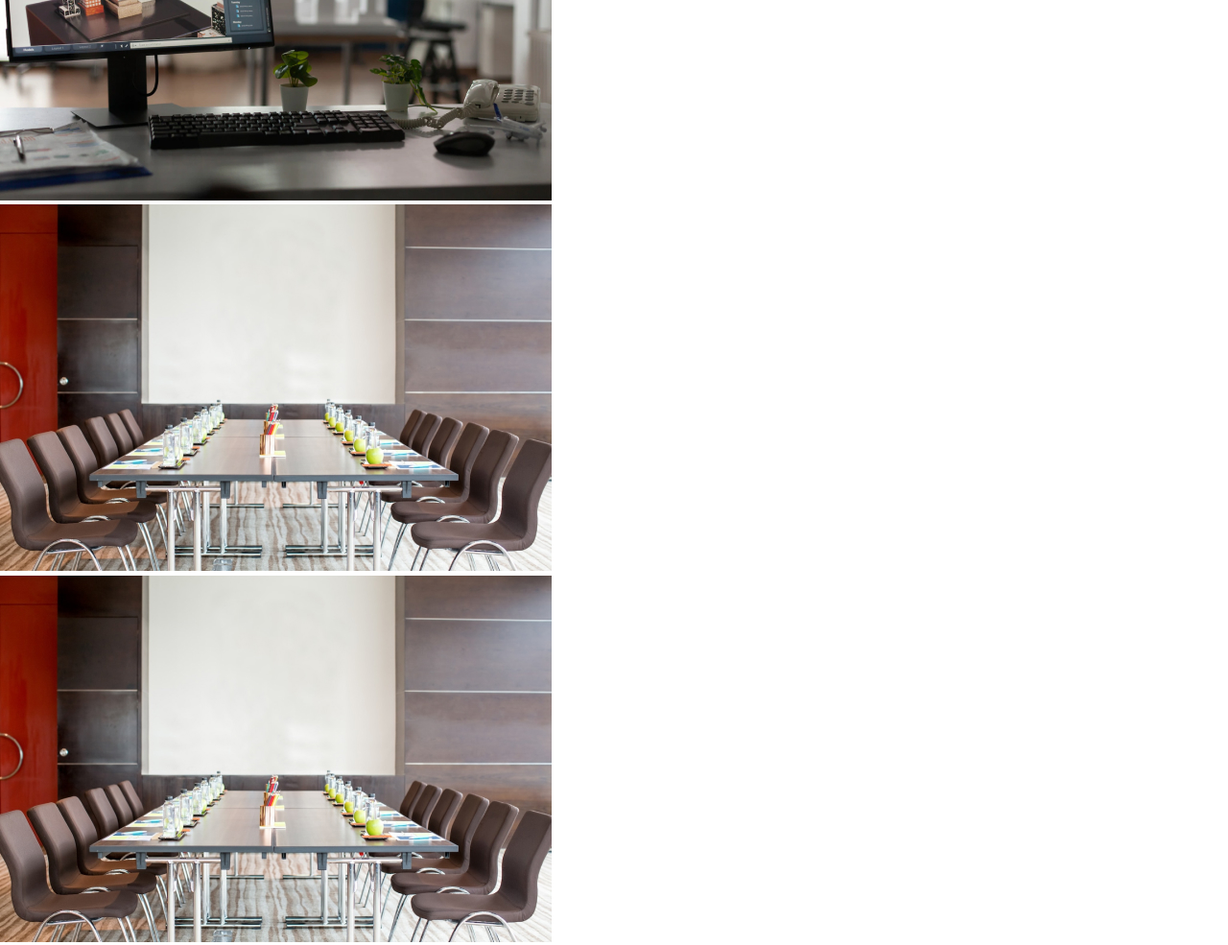
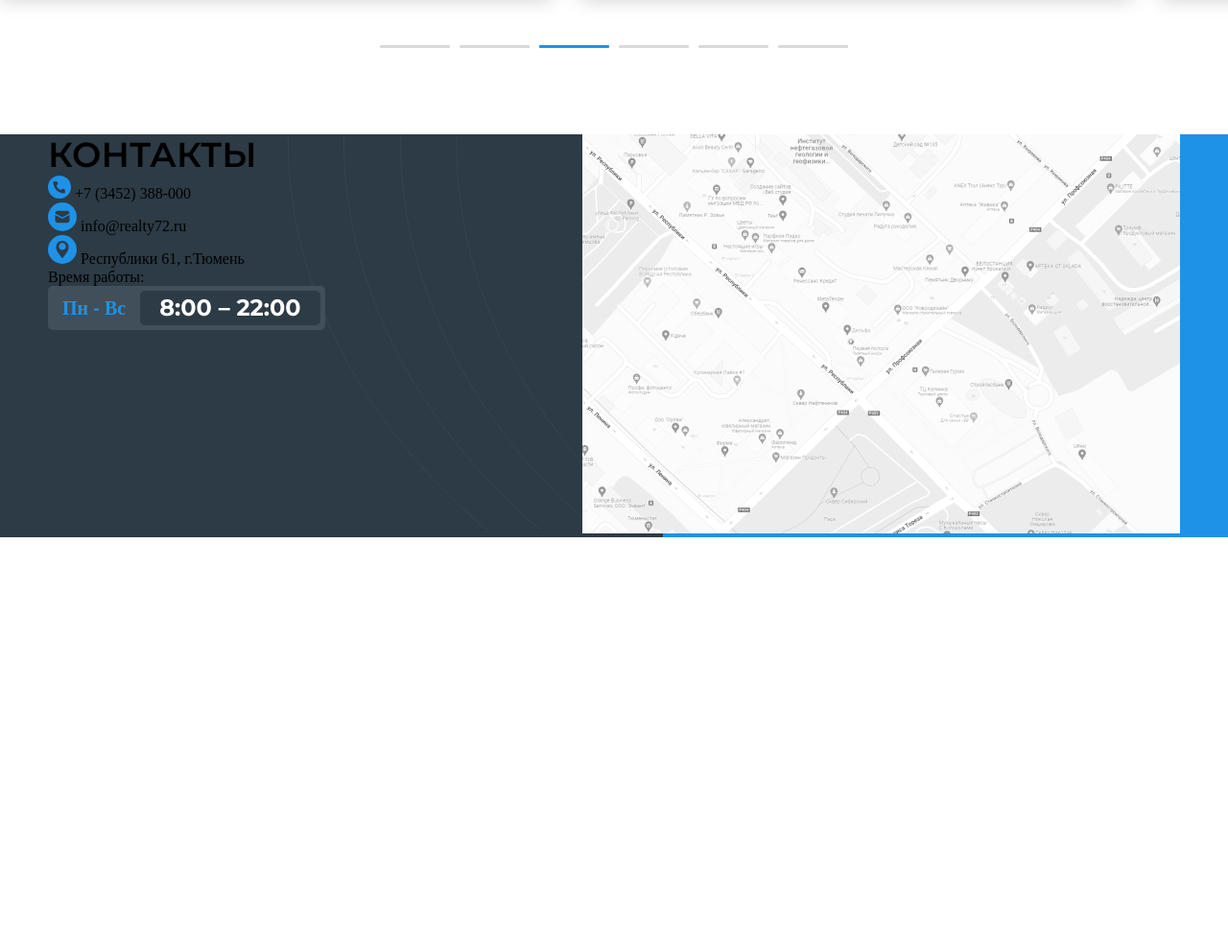
Before and after one commit to webdevdelfa/infoline12.05.23, a plain HTML site: page index.html in a window 1280 px wide. Shown: the part 2974-3959 px from the top of the page at 96% size. After the commit the page ends 3534 px from the top, so only its background shows below. Drawn offline with nearby package versions, Linux system fonts and the light colour scheme.

Commit message:
Код занятия 21.06.23

```diff
--- a/css/media.css
+++ b/css/media.css
@@ -68,7 +68,46 @@
         display: none;
     }
 
+    .services {
+        background-color: transparent;
+    }
+
     .services__logo {
         display: none;
     }
+
+    .service {
+        display: block;
+    }
+
+    .service__img {
+        width: auto;
+        justify-content: flex-start;
+        background-color: transparent;
+        padding: 30px 20px 0px;
+    }
+
+    .service__content {
+        padding: 20px 20px 30px;
+    }
 }
+
+@media (max-width: 480px) {
+    :root {
+        --container-width: 91.47%
+    }
+
+    .service {
+        display: flex;
+        width: 100%;
+    }
+
+    .service__img {
+        width: 70px;
+        display: flex;
+        align-items: center;
+        justify-content: center;
+        background-color: #2C3B45;
+        padding: 15px;
+    }
+}
--- a/css/section/common.css
+++ b/css/section/common.css
@@ -86,3 +86,24 @@
     height: 25%;
     border-color: #1E92E7;
 }
+
+/* Индикатор слайдов */
+
+.slider-indicators {
+    width: 100%;
+    display: flex;
+    column-gap: 10px;
+    justify-content: center;
+}
+
+.slider-indicator {
+    flex: 0 1 73px;
+    height: 3px;
+    border-radius: 1px;
+    overflow: hidden;
+    background: #D9D9D9;
+}
+
+.slider-indicator.active {
+    background: #1E92E7;
+}
--- a/css/section/contacts.css
+++ b/css/section/contacts.css
@@ -0,0 +1,78 @@
+.contacts {
+    --contacts-left-col: 54vw;
+    background: linear-gradient(90deg, #2C3B45 var(--contacts-left-col), #1E92E7 var(--contacts-left-col));
+    position: relative;
+}
+
+.contacts::before {
+    content: "";
+    display: block;
+    position: absolute;
+    width: var(--contacts-left-col);
+    top: 0;
+    left: 0;
+    height: 100%;
+    background: url(../../img/contacts/decor.svg) no-repeat bottom right / cover;
+}
+
+.contacts__container {
+    display: flex;
+}
+
+.contacts__content {
+    flex: 1 0 auto;
+    z-index: 10;
+}
+
+.contacts__title {}
+
+.contacts__info {}
+
+.contacts-list {}
+
+.contact-item {}
+
+.contacts-item__icon {}
+
+.contacts-item__link {}
+
+.contacts-item {}
+
+.work-hours {}
+
+.work-hours__desc {}
+
+.work-hours__info {
+    background: #404F59;
+    border-radius: 5px;
+    display: inline-flex;
+    align-items: center;
+    padding: 5px 5px 5px 15px;
+    column-gap: 15px;
+}
+
+.work-hours__day {
+    font-family: 'Open Sans';
+    font-weight: 600;
+    font-size: 20px;
+    line-height: 1;
+    color: #1E92E7;
+}
+
+.work-hours__time {
+    background: #2C3B45;
+    border-radius: 5px;
+    padding: 6px 20px;
+    font-family: 'Montserrat';
+    font-weight: 700;
+    font-size: 24px;
+    line-height: 1;
+    text-transform: uppercase;
+    color: #FFFFFF;
+}
+
+.contacts__map {
+    flex: 0 1 52.8%;
+}
+
+.contacts__map-img {}
--- a/css/section/gallery.css
+++ b/css/section/gallery.css
@@ -0,0 +1,60 @@
+.gallery {
+    padding: 120px 0px 90px;
+}
+
+.gallery__title {
+    margin-bottom: 54px;
+}
+
+.gallery__slider {
+    margin-bottom: 50px;
+    position: relative;
+}
+
+.gallery__slider-controls {
+    position: absolute;
+    width: 100%;
+    top: calc(50% - 20px);
+    z-index: 10;
+}
+
+.gallery__slider-controls-container {
+    position: relative;
+}
+
+.control {}
+
+.control_type_disc {}
+
+.control_prev {}
+
+.gallery__slider-control {}
+
+.gallery__slider-control-prev {
+    left: 20px;
+}
+
+.control_next {}
+
+.gallery__slider-control-next {
+    right: 20px;
+}
+
+.gallery__list {
+    display: flex;
+    column-gap: 30px;
+}
+
+.gallery__item {
+    flex: 0 0 575px;
+    height: 382px;
+    filter: drop-shadow(0px 2px 10px rgba(0, 0, 0, 0.2));
+    border-radius: 5px;
+    overflow: hidden;
+}
+
+.gallery__img {
+    height: 100%;
+    width: 100%;
+    object-fit: cover;
+}
--- a/css/section/rent.css
+++ b/css/section/rent.css
@@ -135,37 +135,6 @@
     width: 100%;
 }
 
-.slider-pagination {}
-
-.offers-slider__pagination {
-    width: 100%;
+.offers__slider-indicators {
     padding-top: 50px;
 }
-
-.slider-pagination__bullets {}
-
-.offers-slider__pagination-bullets {
-    display: flex;
-    column-gap: 10px;
-    justify-content: center;
-}
-
-.slider-pagination__bullet {
-    flex: 0 1 73px;
-    height: 3px;
-    border-radius: 1px;
-    overflow: hidden;
-}
-
-.offers-slider__pagination-bullet {}
-
-.slider-padination__link {
-    background: #D9D9D9;
-    display: block;
-    height: 100%;
-    width: 100%;
-}
-
-.slider-pagination__bullet.active .slider-padination__link {
-    background: #1E92E7;
-}
--- a/css/section/services.css
+++ b/css/section/services.css
@@ -45,7 +45,6 @@
     overflow: hidden;
 }
 
-
 /* Иконка услуги (слева) */
 .service__img {
     width: 70px;
--- a/index.html
+++ b/index.html
@@ -175,30 +175,15 @@
                         class="control control_next offers__control offers__control-next control_type_triangle">вперед</button>
                     <button
                         class="control control_next offers__control offers__control-next control_type_disc">вперед</button>
-                    <div class="slider-pagination offers-slider__pagination">
-                        <!-- Список буллетов -->
-                        <ul class="slider-pagination__bullets offers-slider__pagination-bullets">
-                            <!-- Буллет -->
-                            <li class="slider-pagination__bullet offers-slider__pagination-bullet">
-                                <a href="#!" class="slider-padination__link offers-slider__pagination-link"></a>
-                            </li>
-                            <li class="slider-pagination__bullet offers-slider__pagination-bullet">
-                                <a href="#!" class="slider-padination__link offers-slider__pagination-link"></a>
-                            </li>
-                            <li class="slider-pagination__bullet offers-slider__pagination-bullet active">
-                                <a href="#!" class="slider-padination__link offers-slider__pagination-link"></a>
-                            </li>
-                            <li class="slider-pagination__bullet offers-slider__pagination-bullet">
-                                <a href="#!" class="slider-padination__link offers-slider__pagination-link"></a>
-                            </li>
-                            <li class="slider-pagination__bullet offers-slider__pagination-bullet">
-                                <a href="#!" class="slider-padination__link offers-slider__pagination-link"></a>
-                            </li>
-                            <li class="slider-pagination__bullet offers-slider__pagination-bullet">
-                                <a href="#!" class="slider-padination__link offers-slider__pagination-link"></a>
-                            </li>
-                        </ul>
-                    </div>
+                    <!-- Буллеты -->
+                    <ul class="slider-indicators offers__slider-indicators">
+                        <li class="slider-indicator"></li>
+                        <li class="slider-indicator"></li>
+                        <li class="slider-indicator active"></li>
+                        <li class="slider-indicator"></li>
+                        <li class="slider-indicator"></li>
+                        <li class="slider-indicator"></li>
+                    </ul>
                 </div>
             </div>
         </section>
@@ -338,33 +323,49 @@
             </div>
             <!-- Буллеты -->
             <div class="container">
-                <div class="gallery__pagination">
-                    <div class="slider-pagination offers-slider__pagination">
-                        <ul class="slider-pagination__bullets gallery-slider__pagination-bullets">
-                            <li class="slider-pagination__bullet gallery-slider__pagination-bullet">
-                                <a href="" class="slider-pagination__link gallery-slider__pagination-link"></a>
+                <ul class="slider-indicators gallery__slider-indicators">
+                    <li class="slider-indicator"></li>
+                    <li class="slider-indicator"></li>
+                    <li class="slider-indicator active"></li>
+                    <li class="slider-indicator"></li>
+                    <li class="slider-indicator"></li>
+                    <li class="slider-indicator"></li>
+                </ul>
+            </div>
+        </section>
+        <section class="contacts section">
+            <div class="container contacts__container">
+                <div class="contacts__content">
+                    <h2 class="section-title contacts__title">Контакты</h2>
+                    <div class="contacts__info">
+                        <ul class="contacts-list">
+                            <li class="contact-item">
+                                <img src="./img/icons/tel.svg" alt="" class="contacts-item__icon">
+                                <a class="contacts-item__link" href="tel:+73452388000">+7 (3452) 388-000</a>
                             </li>
-                            <li class="slider-pagination__bullet gallery-slider__pagination-bullet">
-                                <a href="" class="slider-pagination__link gallery-slider__pagination-link"></a>
+                            <li class="contacts-item">
+                                <img src="./img/icons/email.svg" alt="" class="contacts-item__icon">
+                                <a class="contacts-item__link" href="mailto:info@realty72.ru">info@realty72.ru</a>
                             </li>
-                            <li class="slider-pagination__bullet gallery-slider__pagination-bullet active">
-                                <a href="" class="slider-pagination__link gallery-slider__pagination-link"></a>
-                            </li>
-                            <li class="slider-pagination__bullet gallery-slider__pagination-bullet">
-                                <a href="" class="slider-pagination__link gallery-slider__pagination-link"></a>
-                            </li>
-                            <li class="slider-pagination__bullet gallery-slider__pagination-bullet">
-                                <a href="" class="slider-pagination__link gallery-slider__pagination-link"></a>
-                            </li>
-                            <li class="slider-pagination__bullet gallery-slider__pagination-bullet">
-                                <a href="" class="slider-pagination__link gallery-slider__pagination-link"></a>
+                            <li class="contacts-item">
+                                <img src="./img/icons/location__contact.svg" alt="" class="contacts-item__icon">
+                                <a class="contacts-item__link" href="">Республики 61, г.Тюмень </a>
                             </li>
                         </ul>
                     </div>
+                    <div class="work-hours">
+                        <div class="work-hours__desc">Время работы:</div>
+                        <div class="work-hours__info">
+                            <span class="work-hours__day">Пн - Вс</span>
+                            <span class="work-hours__time">8:00 – 22:00</span>
+                        </div>
+                    </div>
+                </div>
+                <div class="contacts__map">
+                    <img class="contacts__map-img" src="./img/contacts/map.jpg" alt="Карта">
                 </div>
             </div>
         </section>
-
     </div>
 </body>
 
```
Also changed, not shown: img/contacts/decor.svg (added), img/contacts/map.jpg (added).
